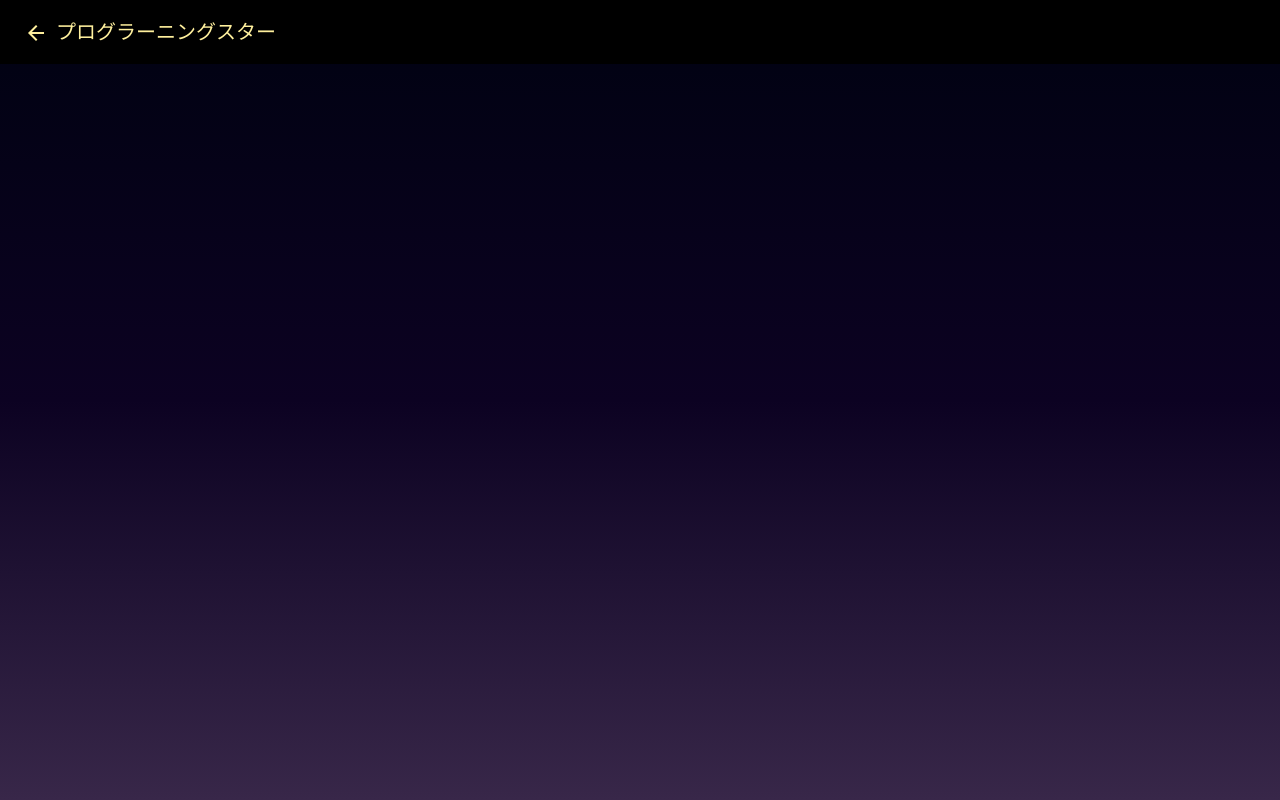
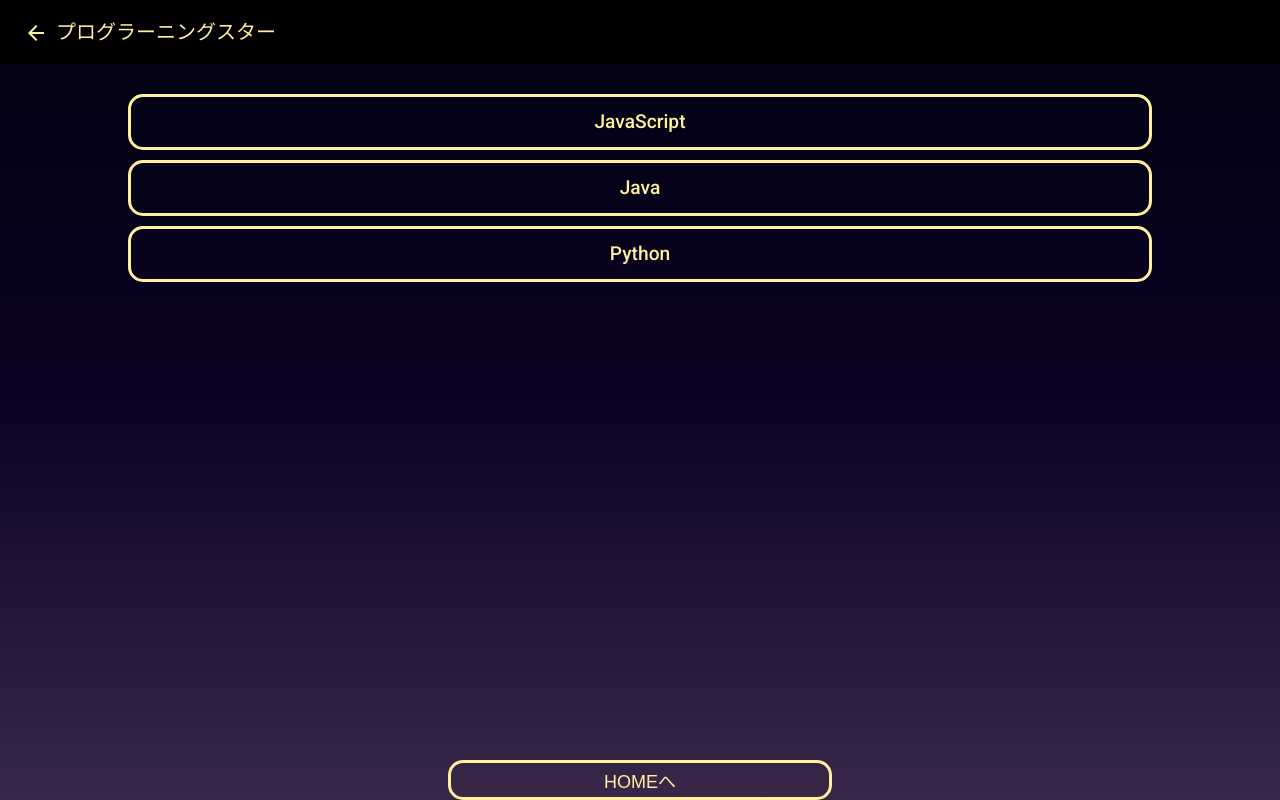
Before and after one commit to Chomolungma-229/intern-quiz-app, an Angular app in the folder app/: page /selectlanguege in a window 1280 px wide. Before the commit this address led to /. Built offline with nearby package versions, Linux system fonts and the light colour scheme.

Commit message:
言語選択の画面の作成 cssの修正

```diff
--- a/app/src/app/app-routing.module.ts
+++ b/app/src/app/app-routing.module.ts
@@ -3,10 +3,12 @@ import { RouterModule, Routes } from '@angular/router';
 
 import { QuizComponent } from './pages/quiz/quiz.component';
 import { StatisticsComponent } from './pages/statistics/statistics.component';
+import { SelectLanguageComponent } from './pages/select-language/select-language.component';
 
 const routes: Routes = [
-  {path: 'quiz', component: QuizComponent},
-  {path: 'statistics', component: StatisticsComponent}
+  { path: 'quiz', component: QuizComponent },
+  { path: 'statistics', component: StatisticsComponent },
+  { path: 'selectlanguege', component: SelectLanguageComponent },
 ];
 
 @NgModule({
--- a/app/src/app/components/question/question.component.scss
+++ b/app/src/app/components/question/question.component.scss
@@ -1,4 +1,3 @@
-
 .question-layout{
     margin: 10px;
     height: 50%;
--- a/app/src/app/pages/select-language/select-language.component.html
+++ b/app/src/app/pages/select-language/select-language.component.html
@@ -1 +1,9 @@
-<p>select-language works!</p>
+<div class="languages">
+    <button mat-button class="language-button">JavaScript</button>
+    <button mat-button class="language-button">Java</button>
+    <button mat-button class="language-button">Python</button>
+</div>
+
+<footer>
+    <button class="home-button">HOMEへ</button>
+</footer>
--- a/app/src/app/pages/select-language/select-language.component.scss
+++ b/app/src/app/pages/select-language/select-language.component.scss
@@ -0,0 +1,15 @@
+.language-button{
+    display: block;
+    border: 3px solid #FFF09D;
+    border-radius: 15px;
+    color: #FFF09D;
+    background: transparent;
+    margin: 0 auto 10px auto;
+    width: 80%;
+    height: 10%;
+    font-size: larger;
+}
+.languages{
+    height: 70%;
+    margin-top: 30px;
+}
--- a/app/src/app/pages/statistics/statistics.component.html
+++ b/app/src/app/pages/statistics/statistics.component.html
@@ -1,5 +1,5 @@
 <div class="parent">
-    <div class="css-pattern">
+    <div id="moon" class="css-pattern">
         <div class="chart">
             グラフを入れる
         </div>
--- a/app/src/app/pages/statistics/statistics.component.scss
+++ b/app/src/app/pages/statistics/statistics.component.scss
@@ -1,6 +1,6 @@
 .css-pattern{
-    width: 500px;
-    height: 500px;
+    height: 75%;
+    width: 100%;
     border-radius: 50%;
     background: #FFF09D;
     display: grid;
@@ -9,9 +9,9 @@
 }
 .parent{
     height: 100%;
-    width: 600px;
+    width: 150%;
     /*コレ*/margin-top: calc(20%);
-    margin-left: calc(50% - 500px/2);
+    margin-left: calc(50% - 150%/2);
     display: block;
     opacity: 0.8;
 }
--- a/app/src/app/pages/statistics/statistics.component.ts
+++ b/app/src/app/pages/statistics/statistics.component.ts
@@ -10,6 +10,7 @@ export class StatisticsComponent implements OnInit {
   constructor() { }
 
   ngOnInit(): void {
+
   }
 
 }
--- a/app/src/styles.scss
+++ b/app/src/styles.scss
@@ -12,12 +12,16 @@ body
 }
 .home-button{
     border: 3px solid #FFF09D;
-    border-radius: 15%;
+    border-radius: 15px;
     color: #FFF09D;
     background: transparent;
+    width: 30%;
+    height: 100%;
+    font-size: large;
 }
 footer {
     position: sticky;
     top: 100vh;
     width: 100%;
+    height: 5%;
 }
```
